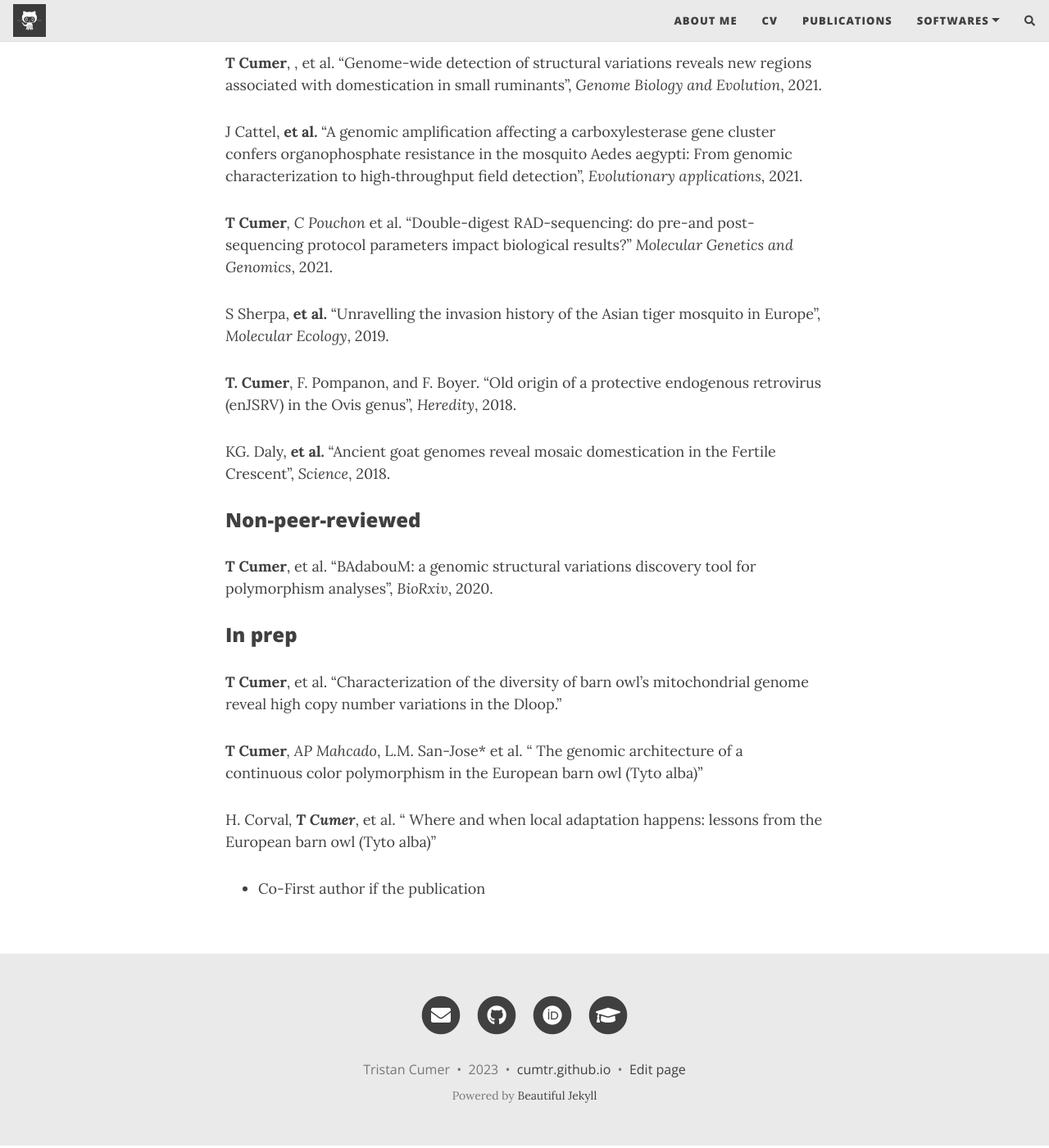
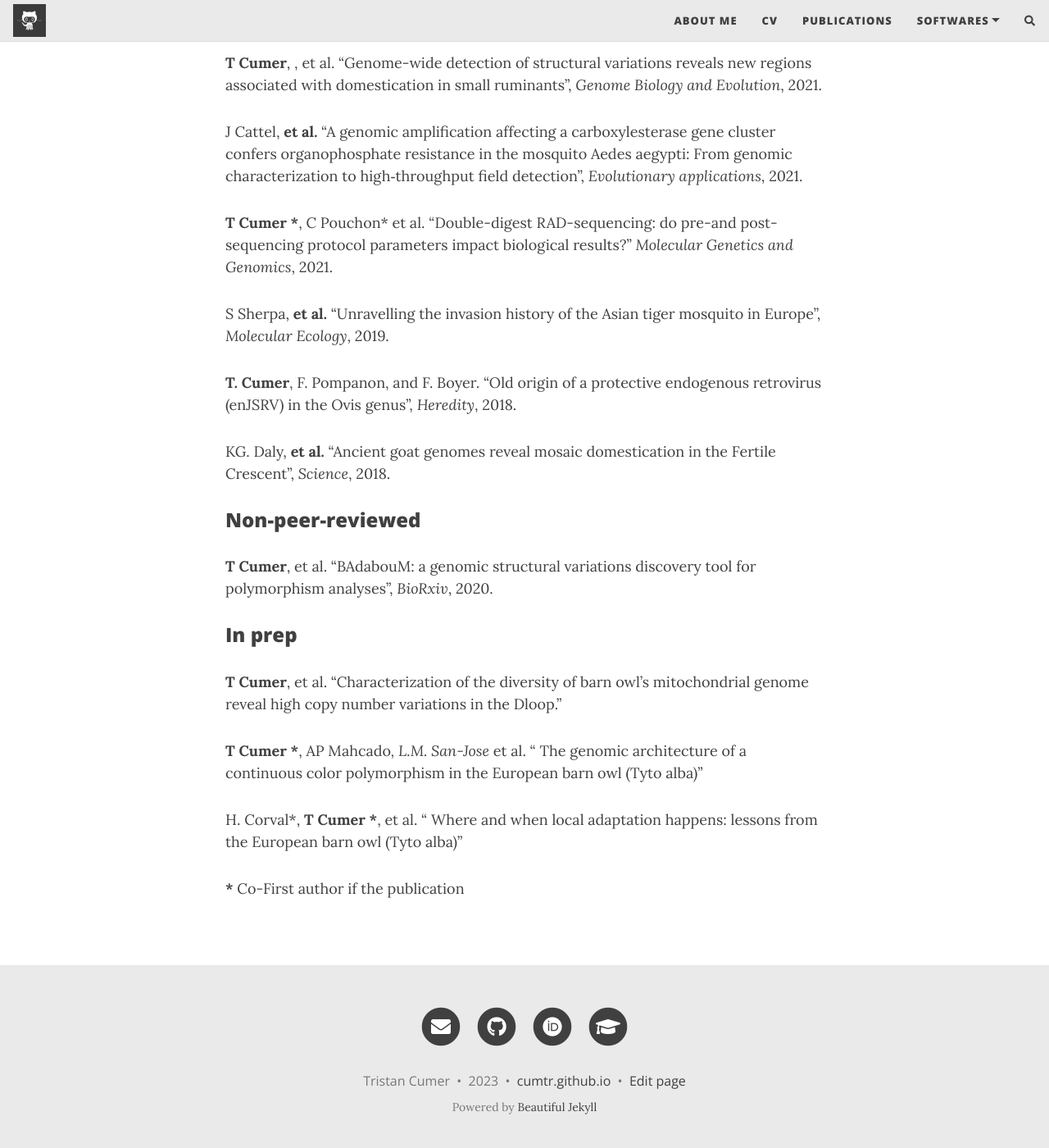
Before and after one commit to cumtr/cumtr.github.io, a Jekyll site: the page built from Publications.md, in a window 1280 px wide and 1400 px high, scrolled down 932 px. Shown: the whole window at 82% size. Built offline with Jekyll 4.4.1, drawn with Linux system fonts in a browser that asks for light colours; nearby versions of some CDN libraries; comment, search, counter and statistics services are not loaded.

Commit message:
Update Publications.md

```diff
--- a/Publications.md
+++ b/Publications.md
@@ -22,7 +22,7 @@ AP Machado, **et al.** “Unexpected post-glacial colonization route explains th
 
 J Cattel, **et al.** “A genomic amplification affecting a carboxylesterase gene cluster confers organophosphate resistance in the mosquito Aedes aegypti: From genomic characterization to high‐throughput field detection”, *Evolutionary applications*, 2021.
 
-**T Cumer***, C Pouchon* et al. “Double-digest RAD-sequencing: do pre-and post-sequencing protocol parameters impact biological results?” *Molecular Genetics and Genomics*, 2021.
+**T Cumer** **\***, C Pouchon* et al. “Double-digest RAD-sequencing: do pre-and post-sequencing protocol parameters impact biological results?” *Molecular Genetics and Genomics*, 2021.
 
 S Sherpa, **et al.** “Unravelling the invasion history of the Asian tiger mosquito in Europe”, *Molecular Ecology*, 2019.
 
@@ -38,8 +38,8 @@ KG. Daly, **et al.** "Ancient goat genomes reveal mosaic domestication in the Fe
 
 **T Cumer**, et al. “Characterization of the diversity of barn owl’s mitochondrial genome reveal high copy number variations in the Dloop.”
 
-**T Cumer***, AP Mahcado*, L.M. San-Jose* et al. “ The genomic architecture of a continuous color polymorphism in the European barn owl (Tyto alba)”
+**T Cumer** **\***, AP Mahcado*, L.M. San-Jose* et al. “ The genomic architecture of a continuous color polymorphism in the European barn owl (Tyto alba)”
 
-H. Corval*, **T Cumer***, et al. “ Where and when local adaptation happens: lessons from the European barn owl (Tyto alba)”
+H. Corval*, **T Cumer** **\***, et al. “ Where and when local adaptation happens: lessons from the European barn owl (Tyto alba)”
 
-* Co-First author if the publication
+**\*** Co-First author if the publication
```
